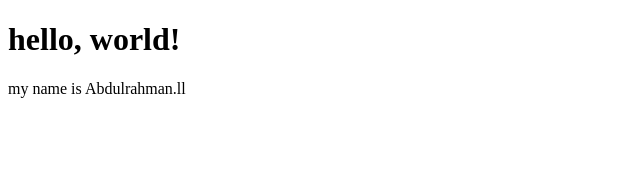
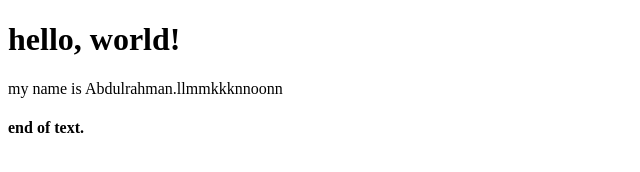
Before and after one commit to coffee0022/demo, a plain HTML site: page index.html in a window 1280 px wide. Shown: the whole page, without its empty margins (0-640 px from the left). Drawn offline with Linux system fonts and the light colour scheme.

Commit message:
modified index.html
sometext

```diff
--- a/index.html
+++ b/index.html
@@ -7,6 +7,7 @@
 </head>
 <body>
     <h1>hello, world!</h1>
-    <p>my name is Abdulrahman.ll</p>
+    <p>my name is Abdulrahman.llmmkkknnoonn</p>
+    <h4>end of text.</h4>
 </body>
 </html>
```
